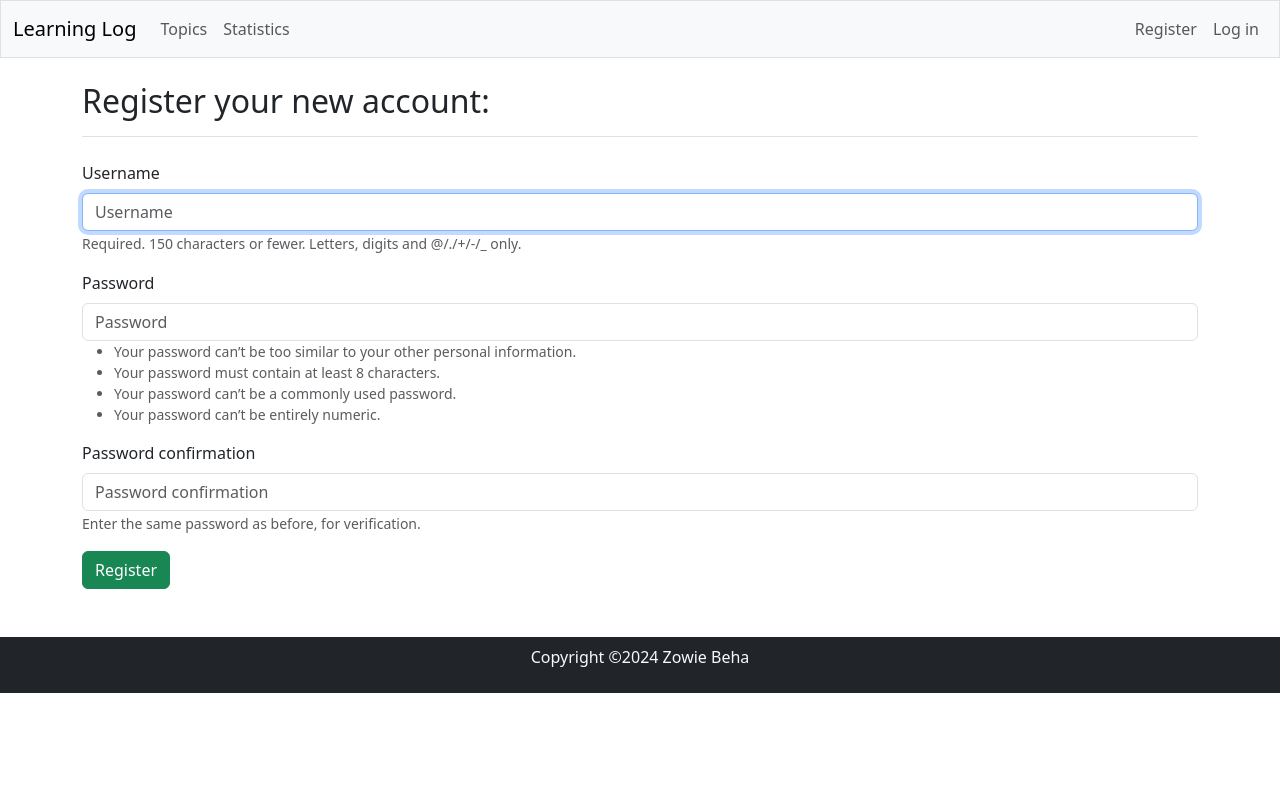
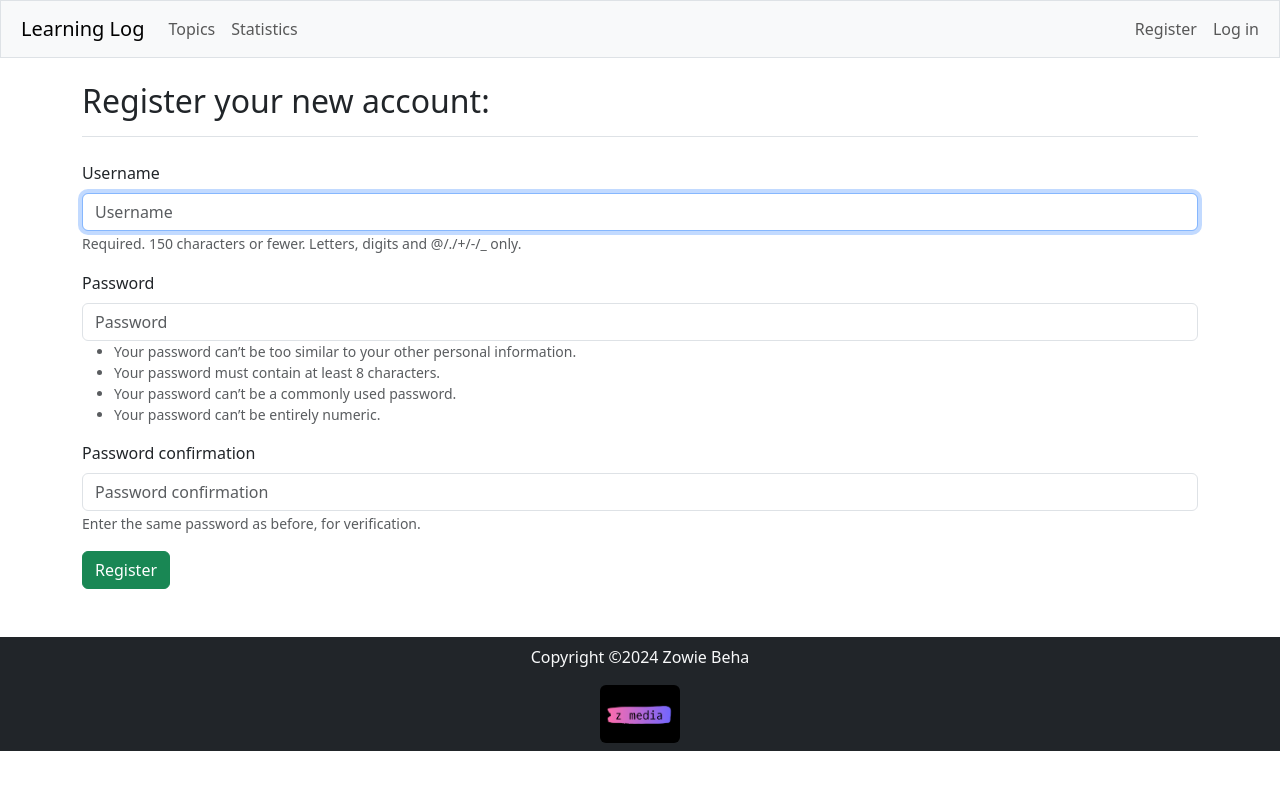
Before and after one commit to 1zzowiebeha/learning_log, a Django app: page /accounts/register/ in a window 1280 px wide. Run offline with Django 5.2, Linux system fonts and the light colour scheme; some libraries are stand-ins or nearby versions.

Commit message:
Added logo, messed with settings

```diff
--- a/learning_logs/templates/learning_logs/base.html
+++ b/learning_logs/templates/learning_logs/base.html
@@ -10,12 +10,13 @@
         {% load django_bootstrap5 %}
         {% bootstrap_css %}
         {% bootstrap_javascript %}
+        {% load static %}
     </head>
     <body>
         <header>
             <nav class="navbar navbar-expand-md navbar-light bg-light mb-4 border">
                 <div class="container-fluid">
-                    <a class="navbar-brand" href="{% url 'learning_logs:index' %}">
+                    <a class="navbar-brand ms-2" href="{% url 'learning_logs:index' %}">
                         Learning Log
                     </a>
 
@@ -99,6 +100,9 @@
                     <p class="fw-medium text-light">
                         Copyright ©{% now "Y" %} Zowie Beha
                     </p>
+                    <a href="{% url 'learning_logs:index' %}">
+                        <img class="rounded mx-auto d-block" height=58 width=80 src="{% static 'learning_logs/logo.png' %}">
+                    </a>
                 </div>
             </nav>
         </footer>
```
Also changed, not shown: project_ll/settings.py (+8 -6 lines), project_ll/urls.py (+5 -3 lines), learning_logs/static/learning_logs/logo.png (added), 1 other file.
